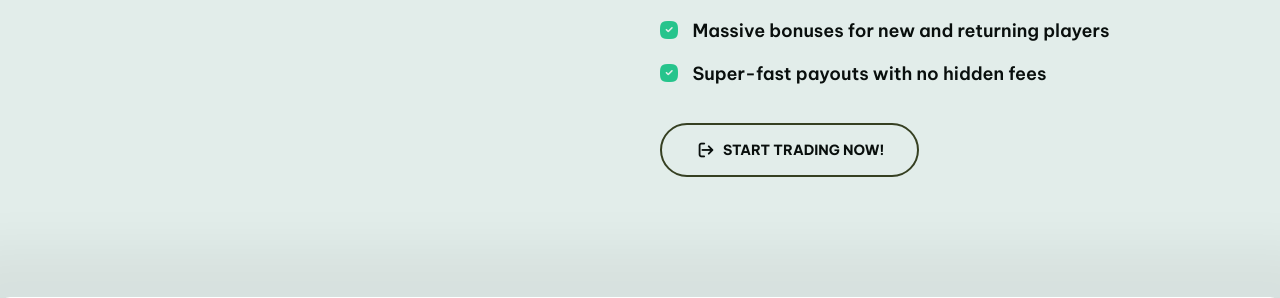
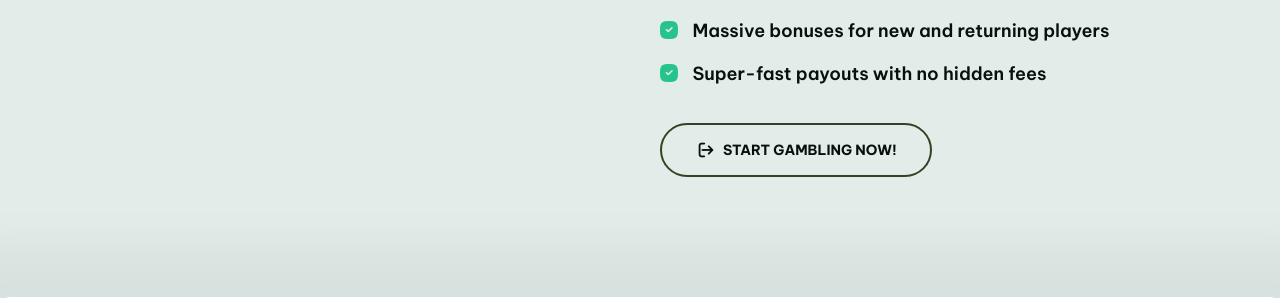
Before and after one commit to Code-Warlock/Rypto, a Django app: a page that uses mainapp/templates/mainapp/offer.html in a window 1280 px wide. Shown: the part 1301-1599 px from the top of the page. Run offline with Django 5.2, Linux system fonts and the light colour scheme; some libraries are stand-ins or nearby versions; some web fonts are replaced.

Commit message:
Fixed Slug ish

```diff
--- a/mainapp/templates/mainapp/index.html
+++ b/mainapp/templates/mainapp/index.html
@@ -129,7 +129,7 @@
                         class="theme-btn btn-two"
                         ><span>Start Trading</span></a
                       ><a
-                      href="#"
+                      href="{% url "gambling" %}"
                       class="theme-btn btn-two"
                       ><span>Start Betting</span></a
                     >
--- a/mainapp/templates/mainapp/offer.html
+++ b/mainapp/templates/mainapp/offer.html
@@ -175,7 +175,7 @@
                           <a
                             href="{{offer.url}}"
                             class="theme-btn fxvibe-btn"
-                            ><span>Start Trading Now!</span></a
+                            ><span>Start {% if offer.tab == "2" %}Gambling {% else %} Trading {% endif %} Now!</span></a
                           >
                         </div>
                       </div>
```
